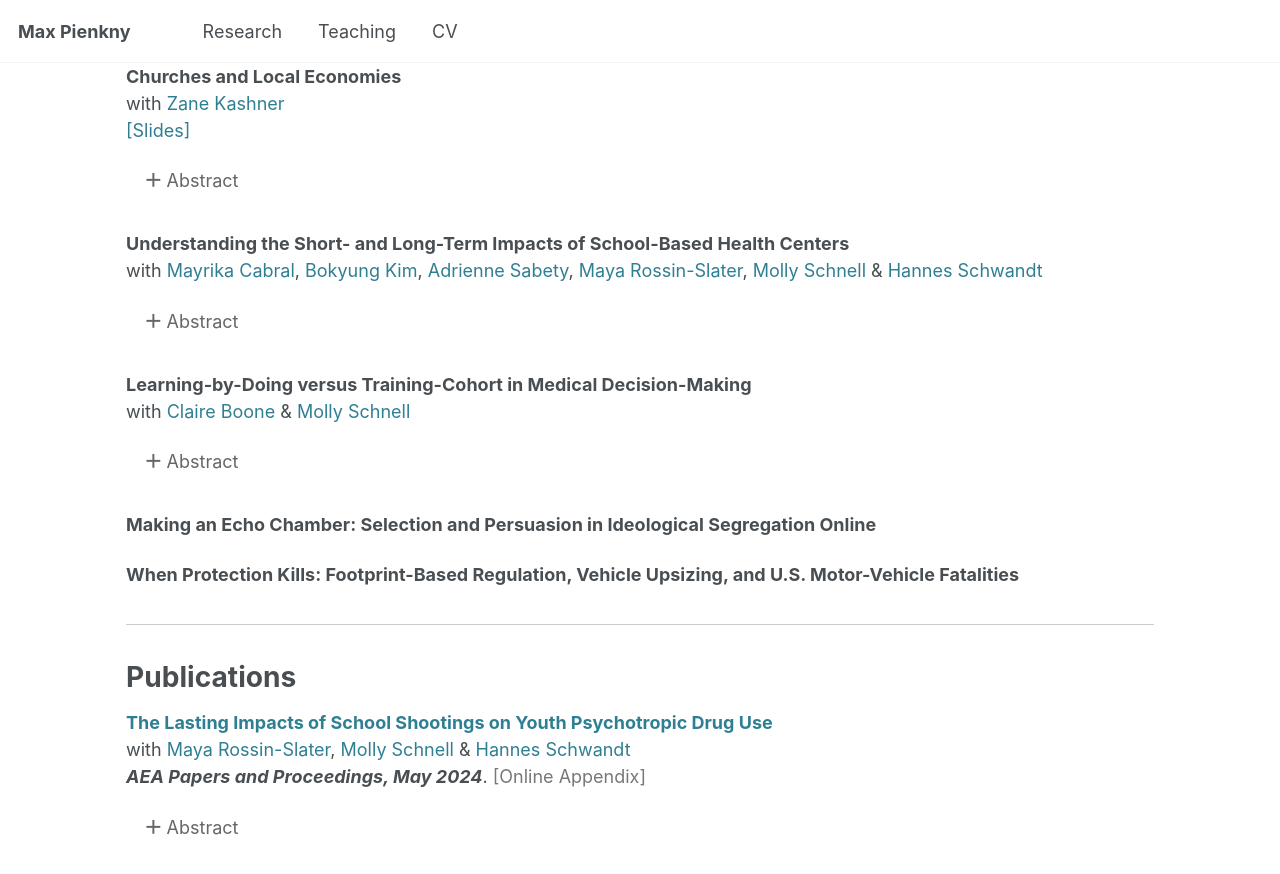
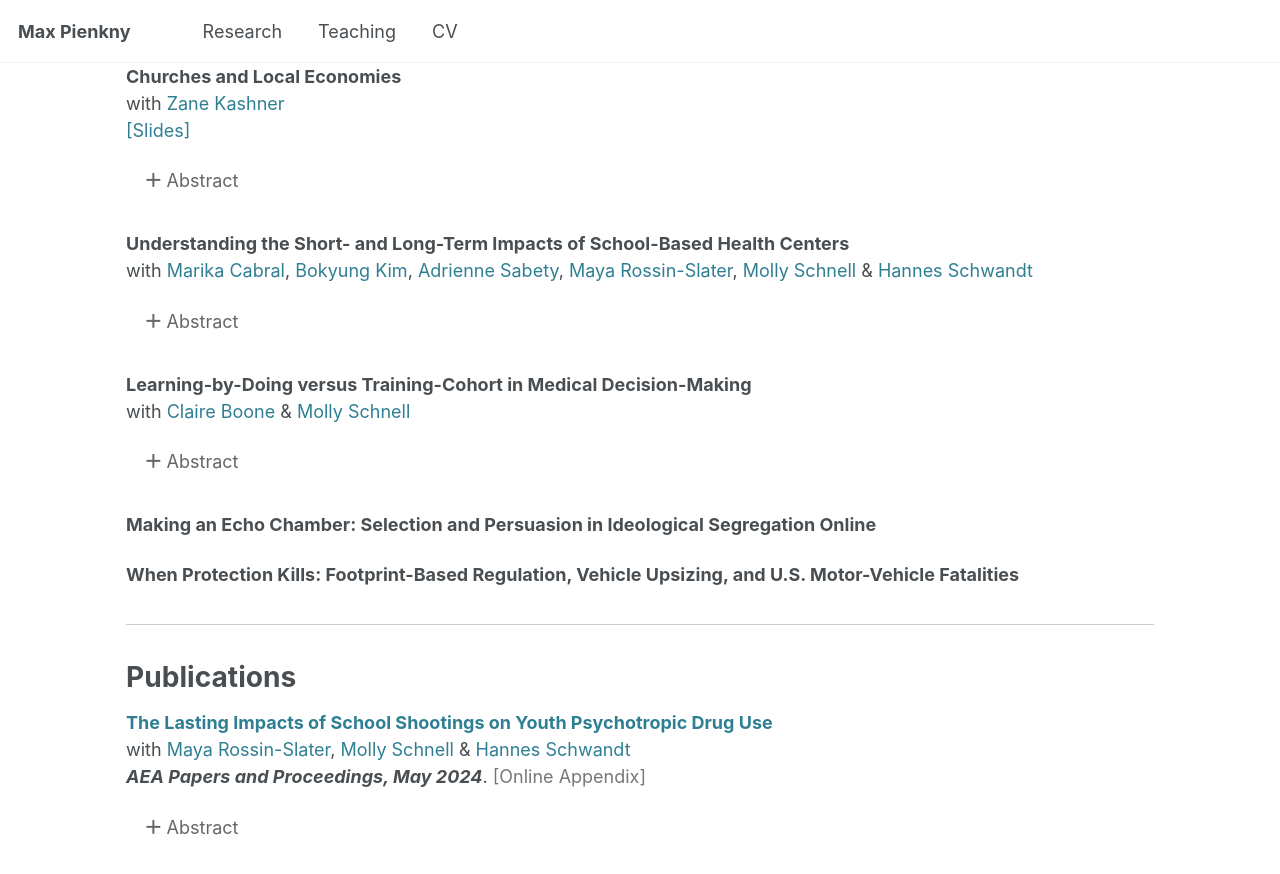
Before and after one commit to maxpienkny/maxpienkny.github.io, a Jekyll site: the page built from _pages/about.md, in a window 1280 px wide and 900 px high, scrolled down 881 px. Shown: the top 874 px of the window. Built offline with Jekyll 4.4.1, drawn with Linux system fonts in a browser that asks for light colours.

Commit message:
fix name

```diff
--- a/_pages/about.md
+++ b/_pages/about.md
@@ -97,7 +97,7 @@ with <a href="https://zkashner.github.io/" class="no-underline">Zane Kashner</a>
 </details>
 
 **Understanding the Short- and Long-Term Impacts of School-Based Health Centers**<br>
-with <a href="https://www.marikacabral.com/" class="no-underline">Mayrika Cabral</a>, <a href="https://sites.google.com/view/bokyungkim" class="no-underline">Bokyung Kim</a>, <a href="https://www.adriennesabety.com/" class="no-underline">Adrienne Sabety</a>, <a href="https://web.stanford.edu/~mrossin/" class="no-underline">Maya Rossin-Slater</a>, <a href="https://mollyschnell.com/" class="no-underline">Molly Schnell </a> & <a href="https://hschwandt.com/" class="no-underline">Hannes Schwandt</a> <br>
+with <a href="https://www.marikacabral.com/" class="no-underline">Marika Cabral</a>, <a href="https://sites.google.com/view/bokyungkim" class="no-underline">Bokyung Kim</a>, <a href="https://www.adriennesabety.com/" class="no-underline">Adrienne Sabety</a>, <a href="https://web.stanford.edu/~mrossin/" class="no-underline">Maya Rossin-Slater</a>, <a href="https://mollyschnell.com/" class="no-underline">Molly Schnell </a> & <a href="https://hschwandt.com/" class="no-underline">Hannes Schwandt</a> <br>
 
 <details>
   <summary>Abstract</summary>
```
Also changed, not shown: _pages/research.md (+1 -1 lines), 3 other files.
